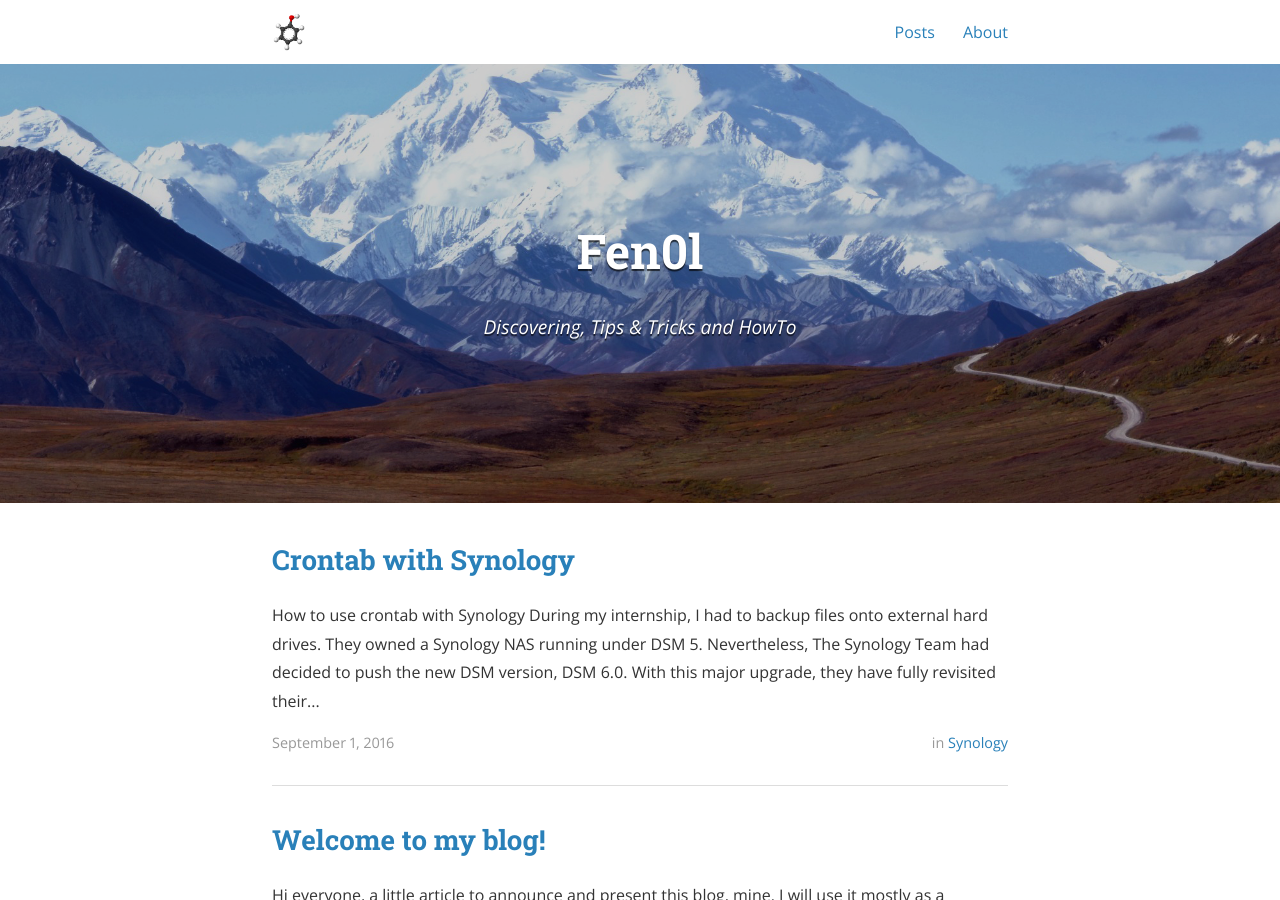
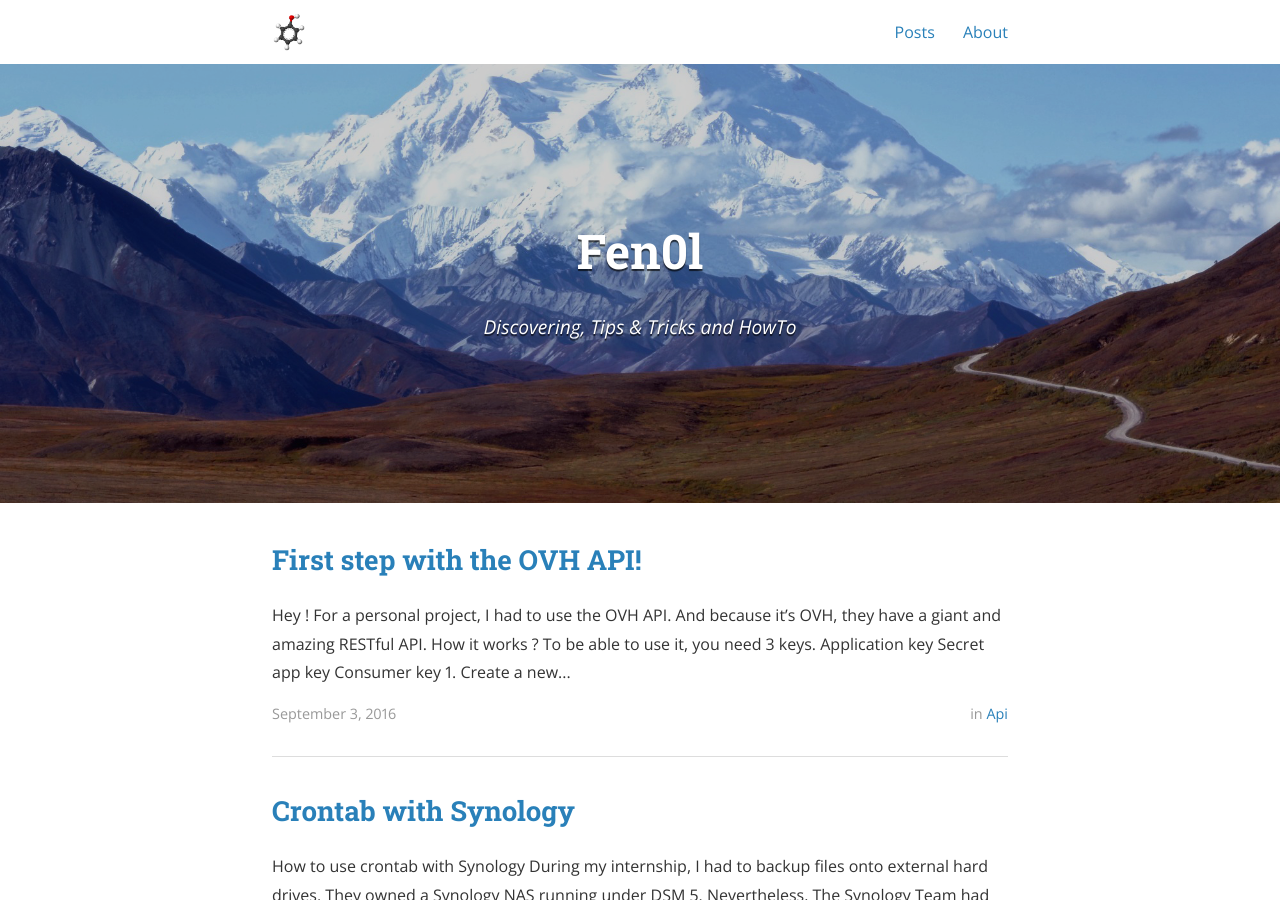
Before and after one commit to Fen0l/fen0l.github.io, a Jekyll site: the page built from index.html, in a window 1280 px wide and 900 px high. Built offline with Jekyll 4.4.1, drawn with Linux system fonts in a browser that asks for light colours; nearby versions of some CDN libraries; the list of posts is cut into pages by our own code; a style sheet for code colours, icons or effects is not loaded.

Commit message:
New article. First step with the OVH API

````diff
--- a/_posts/2016-08-31-welcome-to-my-blog.markdown
+++ b/_posts/2016-08-31-welcome-to-my-blog.markdown
@@ -28,8 +28,8 @@ You can contact me at hello@anthonypradal.com I will reply with pleasure.
 
 To finish, this is a goat.
 
-<a href="http://127.0.0.1:4000/blog/assets/goat.jpg" data-lightbox="falcon9-large" data-title="This is a funny goat">
-  <img src="http://127.0.0.1:4000/blog/assets/goat.jpg" style="height:50%;width:50%;" title="This is a funny goat">
+<a href="https://fen0l.github.io/assets/goat.jpg" data-lightbox="falcon9-large" data-title="This is a funny goat">
+  <img src="https://fen0l.github.io/assets/goat.jpg" style="height:50%;width:50%;" title="This is a funny goat">
 </a>
 
 
--- /dev/null
+++ b/_posts/2016-09-02-frist-step-with-the-ovh-api.markdown
@@ -0,0 +1,65 @@
+---
+layout: post
+title:  "First step with the OVH API!"
+date:   2016-09-03 23:00:00
+author: Anthony
+categories: API
+tags:	OVH API
+cover:  "/assets/banner/api_ovh.png"
+---
+
+# Hey !
+
+For a personal project, I had to use the [OVH API][ovh_api]. And because it's OVH, they have a giant and amazing RESTful API.
+
+## How it works ?
+
+To be able to use it, you need 3 keys.
+
+* Application key
+* Secret app key
+* Consumer key
+
+### 1. Create a new App
+
+The two first can be took directly from their page [createApp][ovh_api_register] by filling fields. Its very easy.
+
+### 2. Request a token
+
+Now, to be able to use the API, you have to request a token. Many languages are supported, but this is an example using cURL. Here, I request a total access _(path: /*)_ for the GET method. The redirection field will redirect you after the authentication.
+
+```
+curl -XPOST -H"X-Ovh-Application: APP_KEY" -H "Content-type: application/json" \
+https://eu.api.ovh.com/1.0/auth/credential  -d '{
+    "accessRules": [
+        {
+            "method": "GET",
+            "path": "/*"
+        }
+    ],
+    "redirection":"https://anthonypradal.com/"
+}'
+```
+
+In the response, you will found a validation url and your Consumer key.
+
+```
+{
+	"validationUrl":"https://eu.api.ovh.com/auth/?credentialToken=6HM2dEqzqwktRFMJfWd9eQOndwYxRepWtrxxuOea7KaOcwIq7qYSwnsOwKUlL2db",
+	"consumerKey":"MMzWGeFHUldmIDAzyfAl2gkZx2grkFCd",
+	"state":"pendingValidation"
+}
+```
+
+The last thing to do is visit this url, choose a validity duration connect with your OVH account.
+
+
+And voilà, you can now make a lot of requests !
+
+More even, OVH provides you several wrappers available on their [github][ovh_github_wrapper].
+
+
+
+[ovh_api]: 				https://api.ovh.com
+[ovh_api_register]: 	https://eu.api.ovh.com/createApp/
+[ovh_github_wrapper]: 	https://github.com/ovh?utf8=✓&query=-ovh
````
Also changed, not shown: assets/banner/api_ovh.png (added).
